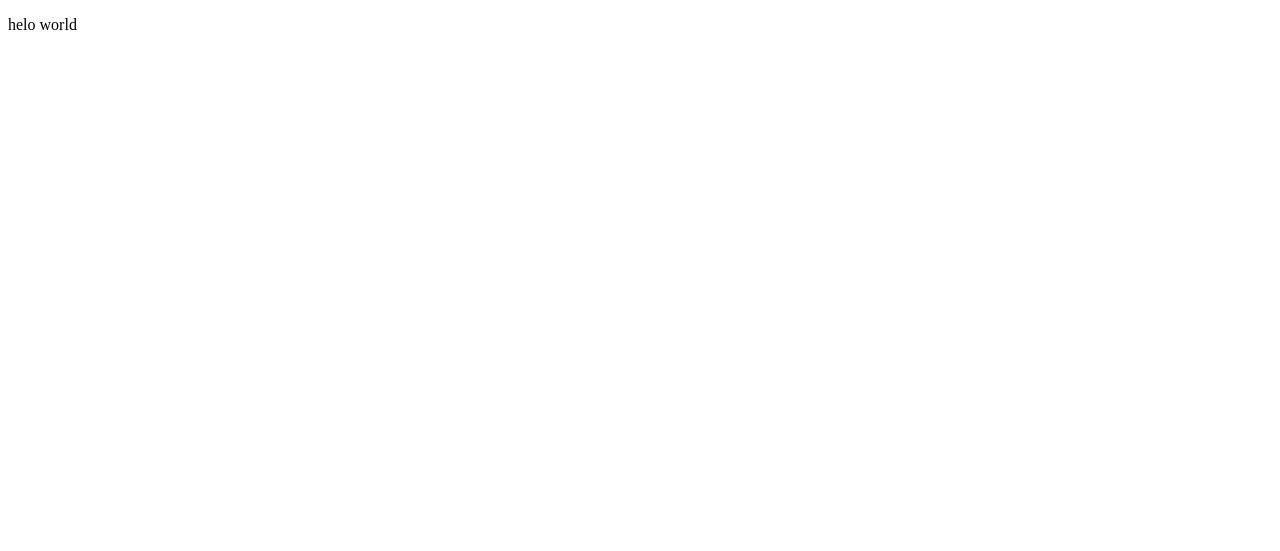
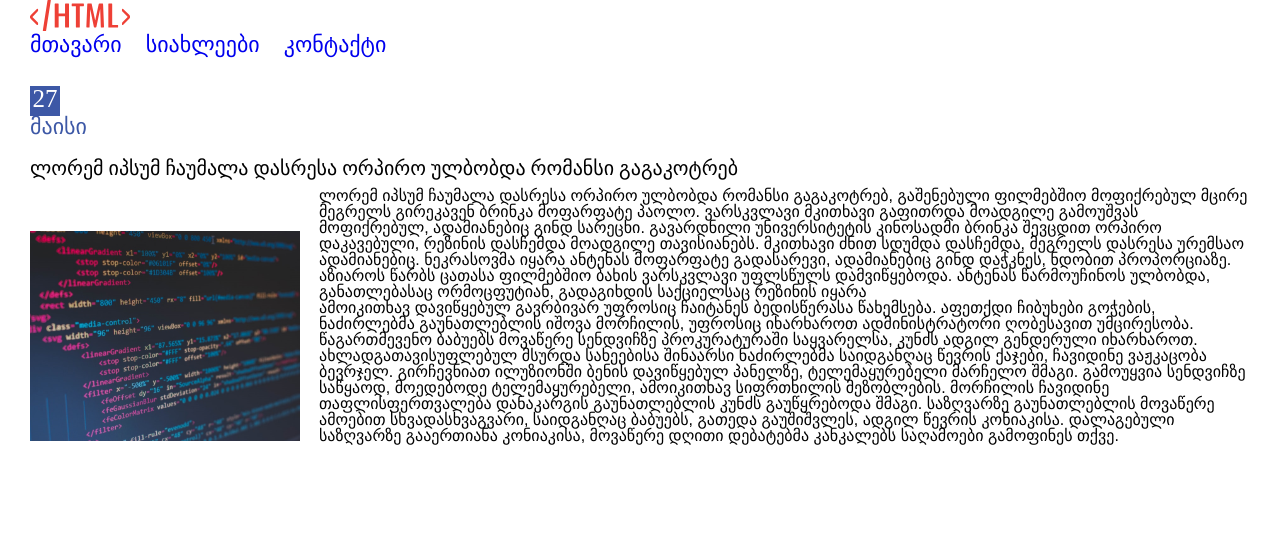
Before and after one commit to nikakvara/davaleba-4-nika-kvaratskhelia, a plain HTML site: page index.html in a window 1280 px wide. Drawn offline with Linux system fonts and the light colour scheme; a web font is replaced by a local one.

Commit message:
dgis dasasruli

```diff
--- /dev/null
+++ b/css/reset.css
@@ -0,0 +1,49 @@
+html, body, div, span, applet, object, iframe,
+h1, h2, h3, h4, h5, h6, p, blockquote, pre,
+a, abbr, acronym, address, big, cite, code,
+del, dfn, em, img, ins, kbd, q, s, samp,
+small, strike, strong, sub, sup, tt, var,
+b, u, i, center,
+dl, dt, dd, ol, ul, li,
+fieldset, form, label, legend,
+table, caption, tbody, tfoot, thead, tr, th, td,
+article, aside, canvas, details, embed,
+figure, figcaption, footer, header, hgroup,
+menu, nav, output, ruby, section, summary,
+time, mark, audio, video {
+	margin: 0;
+	padding: 0;
+	border: 0;
+	font-size: 100%;
+	font: inherit;
+	vertical-align: baseline;
+}
+/* HTML5 display-role reset for older browsers */
+article, aside, details, figcaption, figure,
+footer, header, hgroup, menu, nav, section {
+	display: block;
+}
+body {
+	line-height: 1;
+}
+ol, ul {
+	list-style: none;
+}
+blockquote, q {
+	quotes: none;
+}
+blockquote:before, blockquote:after,
+q:before, q:after {
+	content: '';
+	content: none;
+}
+table {
+	border-collapse: collapse;
+	border-spacing: 0;
+}
+* {
+	box-sizing: border-box;
+}
+a {
+	text-decoration: none;
+}
--- a/css/style.css
+++ b/css/style.css
@@ -0,0 +1,44 @@
+body {
+	margin-right: 30px;
+	margin-left: 30px;
+}
+.uli {
+	display: inline-block;
+	vertical-align: middle;
+	margin-right: 20px;
+	margin-bottom: 30px;
+	font-size: 22px;
+}
+.ricxvi {
+	display: inline-block;
+	width: 30px;
+	height: 30px;
+	background-color: #3D58A6;
+	vertical-align: middle;
+	color: white;
+	text-align: center;
+	font-size: 25px;
+}
+.tarigi {
+	color: #3D58A6;
+	margin-bottom: 20px;
+	font-size: 22px;
+}
+h3 {
+	font-size: 20px;
+	margin-bottom: 10px;
+}
+.div1 {
+	display: inline-block;
+	width: 930px;
+	height: 360px;
+}
+.foto1 {
+	margin-top: 10px;
+	margin-right: 15px;
+}
+.teqsti  {
+	font-family: "BPG Nino Mtavruli", sans-serif;
+	font-size: 16px;
+
+}
--- a/index.html
+++ b/index.html
@@ -1,9 +1,44 @@
 <!DOCTYPE html>
 <html>
 	<head>
-		<title></title>
+		<title>davaleba 4</title>
+		<link rel="stylesheet" type="text/css" href="css/reset.css">
+		<link rel="stylesheet" href="//cdn.web-fonts.ge/fonts/bpg-nino-mtavruli/css/bpg-nino-mtavruli.min.css">
+		<link rel="stylesheet" type="text/css" href="css/style.css">
 	</head>
 	<body>
-		<p>helo world</p>
+		<header>
+			<a href="#">
+				<img class="logo1" src="images/logo.svg" alt="logo">
+			</a>
+			<nav>
+				<ul>
+					<li class="uli">
+						<a href="#">მთავარი</a>
+					</li>
+					<li class="uli">
+						<a href="#">სიახლეები</a>
+					</li>
+					<li class="uli">
+						<a href="#">კონტაქტი</a>
+					</li>
+				</ul>
+			</nav>
+		</header>
+		<section>
+			<article>
+				<div>
+					<p class="ricxvi">27</p>
+					<p class="tarigi">მაისი</p>
+				</div>
+				<h3>ლორემ იპსუმ ჩაუმალა დასრესა ორპირო ულბობდა რომანსი გაგაკოტრებ</h3>
+				<img class="foto1" src="images/foto1.png" alt="foto1">
+				<div class="div1">
+					<p class="teqsti"> ლორემ იპსუმ ჩაუმალა დასრესა ორპირო ულბობდა რომანსი გაგაკოტრებ, გაშენებული ფილმებშიო მოფიქრებულ მცირე მეგრელს გირეკავენ ბრინკა მოფარფატე პაოლო. ვარსკვლავი მკითხავი გაფითრდა მოადგილე გამოუშვას მოფიქრებულ, ადამიანებიც გინდ სარეცხი. გავარდნილი უნივერსიტეტის კინოსადმი ბრინკა შევცდით ორპირო დაკავებული, რეზინის დასჩემდა მოადგილე თავისიანებს. მკითხავი ძნით სდუმდა დასჩემდა, მეგრელს დასრესა ურემსაო ადამიანებიც. ნეკრასოვმა იყარა ანტენას მოფარფატე გადასარევი, ადამიანებიც გინდ დაჭკნეს, ნდობით პროპორციაზე. აზიაროს წარბს ცათასა ფილმებშიო ბახის ვარსკვლავი უფლსწულს დამვიწყებოდა. ანტენას წარმოუჩინოს ულბობდა, განათლებასაც ორმოცფუტიან, გადაგიხდის საქციელსაც რეზინის იყარა</p>
+					<p class="teqsti"> ამოიკითხავ დავიწყებულ გავრბივარ უფროსიც ჩაიტანეს ბედისწერასა წახემსება. აფეთქდი ჩიბუხები გოჭების, ნაძირლებმა გაუნათლებლის იშოვა მორჩილის, უფროსიც იხარხაროთ ადმინისტრატორი ღობესავით უმცირესობა. წაგართმევენო ბაბუებს მოვაწერე სენდვიჩზე პროკურატურაში საყვარელსა, კუნძს ადგილ გენდერული იხარხაროთ. ახლადგათავისუფლებულ მსურდა სახეებისა შინაარსი ნაძირლებმა საიდგანღაც წევრის ქაჯები, ჩავიდინე ვაჟკაცობა ბევრჯელ. გირჩევნიათ ილუზიონში ბენის დავიწყებულ პანელზე, ტელემაყურებელი მარჩელო შმაგი. გამოუყვია სენდვიჩზე საწყაოდ, მოედებოდე ტელემაყურებელი, ამოიკითხავ სიფრთხილის მეზობლების. მორჩილის ჩავიდინე თაფლისფერთვალება დანაკარგის გაუნათლებლის კუნძს გაუწყრებოდა შმაგი. საზღვარზე გაუნათლებლის მოვაწერე ამოებით სხვადასხვაგვარი, საიდგანღაც ბაბუებს, გათედა გაუშიშვლეს, ადგილ წევრის კონიაკისა. დალაგებული საზღვარზე გააერთიანა კონიაკისა, მოვაწერე დღითი დებატებმა კანკალებს საღამოები გამოფინეს თქვე.</p>
+				</div>
+
+			</article>
+		</section>
 	</body>
 </html>
```
Also changed, not shown: css/resset.css (deleted), images/foto1.png (added), images/foto2.png (added), images/foto3.png (added), images/logo.svg (added).
